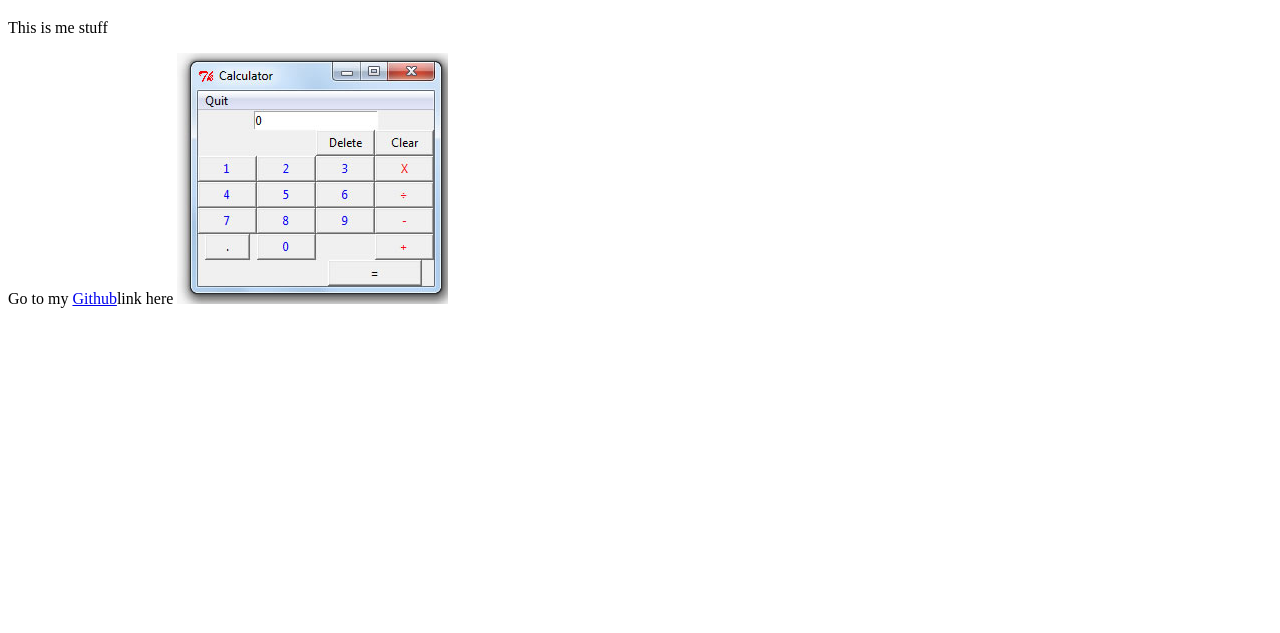
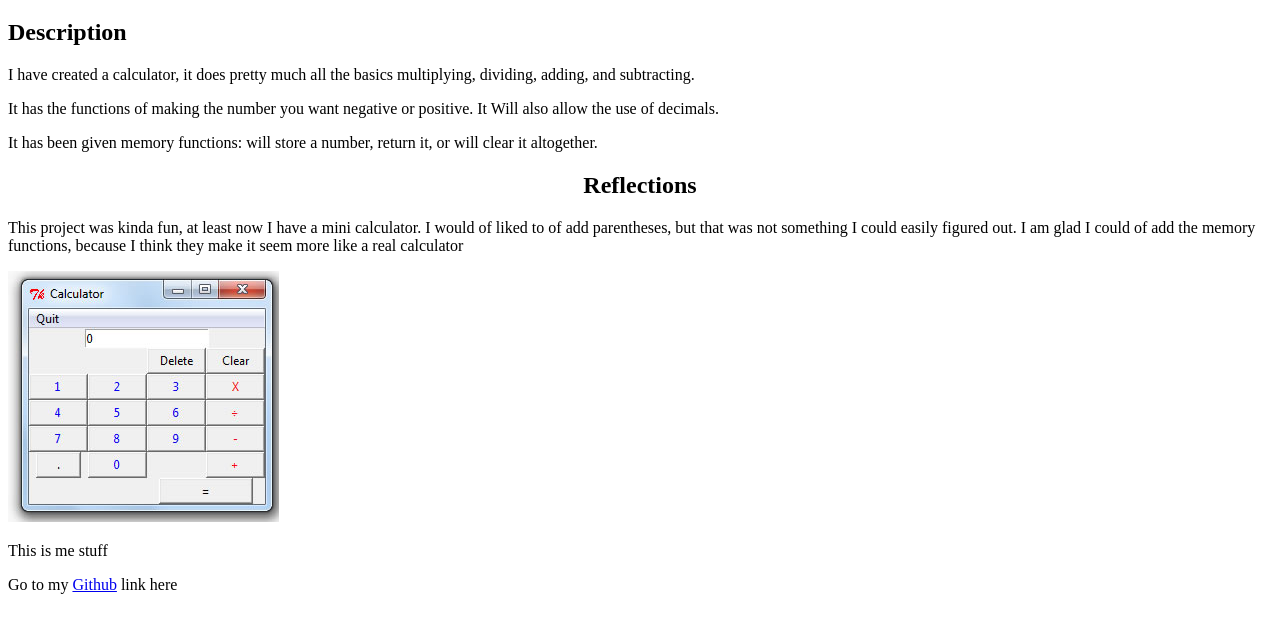
Before and after one commit to MackenzieBarton/MackenzieBarton.github.io, a plain HTML site: page index.html in a window 1280 px wide. Shown: the part 61-694 px from the top of the page. Drawn offline with Linux system fonts and the light colour scheme.

Commit message:
New also

```diff
--- a/index.html
+++ b/index.html
@@ -5,8 +5,17 @@
 	</head>
 	<body>
 	     <h1>My Website!</h1>
+		 <h2>Description</h2>
+		 <p>I have created a calculator, it does pretty much all the basics multiplying, dividing, adding, and subtracting.</p>
+		 <p>It has the functions of making the number you want negative or positive. It Will also allow the use of decimals. </p>
+		 <p>It has been given memory functions: will store a number, return it, or will clear it altogether.</p>
+
+		 <div align="center"><h2>Reflections</h2></div>
+		 <p>This project was kinda fun, at least now I have a mini calculator. I would of liked to of add parentheses, but that was not something I could easily figured out. I am glad I could of add the memory functions, because I think they make it seem more like a real calculator    </p>
+
+
+		 <img src="Snip1.jpg" />
 		 <p>This is me stuff</p>
-		 <p>Go to my <a href="https://github.com/MackenzieBarton/Python-ProjectGit">Github</a>link here
-		 <img src="Snip1.jpg" />
+		 <p>Go to my <a href="https://github.com/MackenzieBarton/Python-Project">Github</a> link here
 	</body>
 </html>
```
